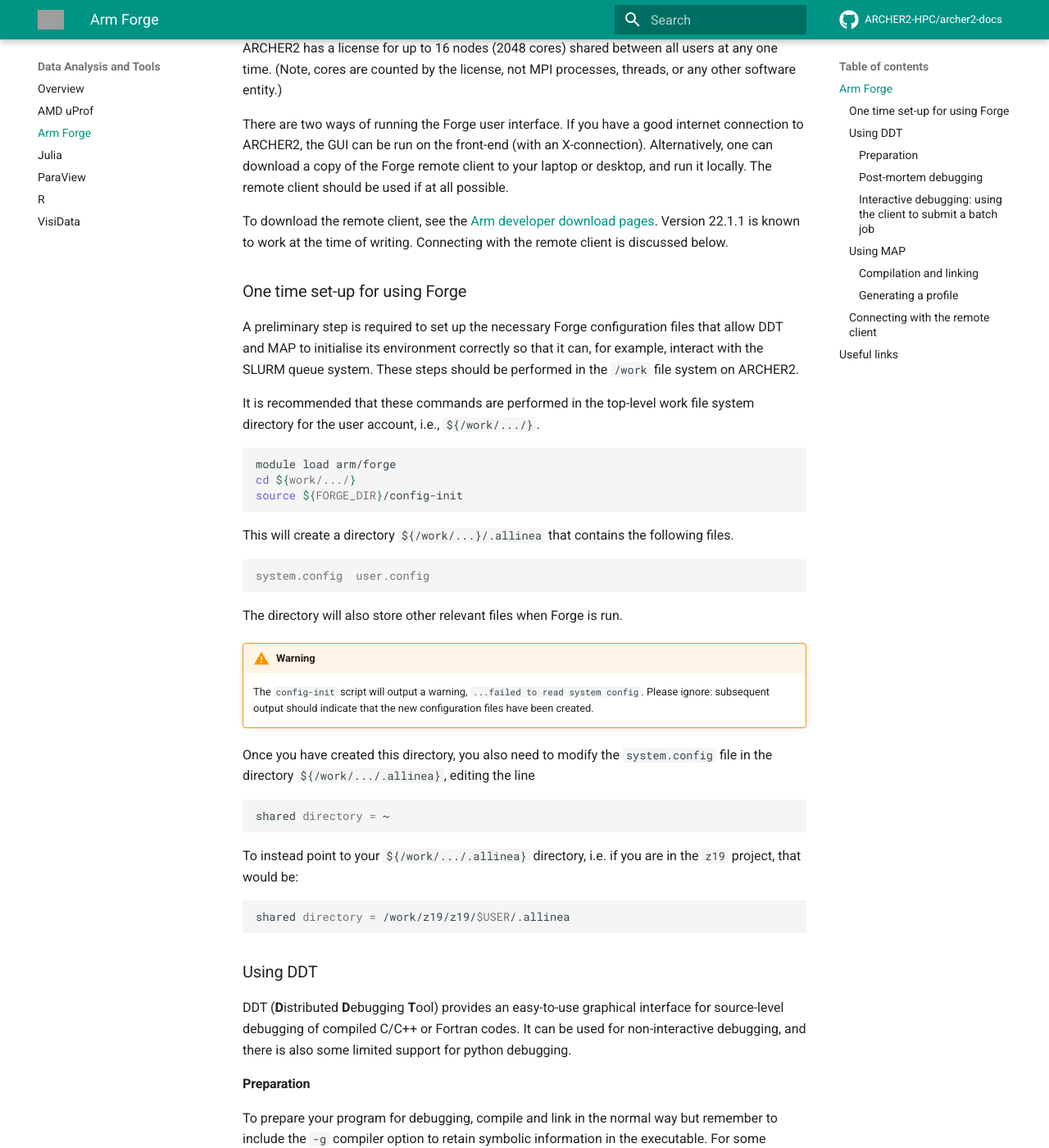
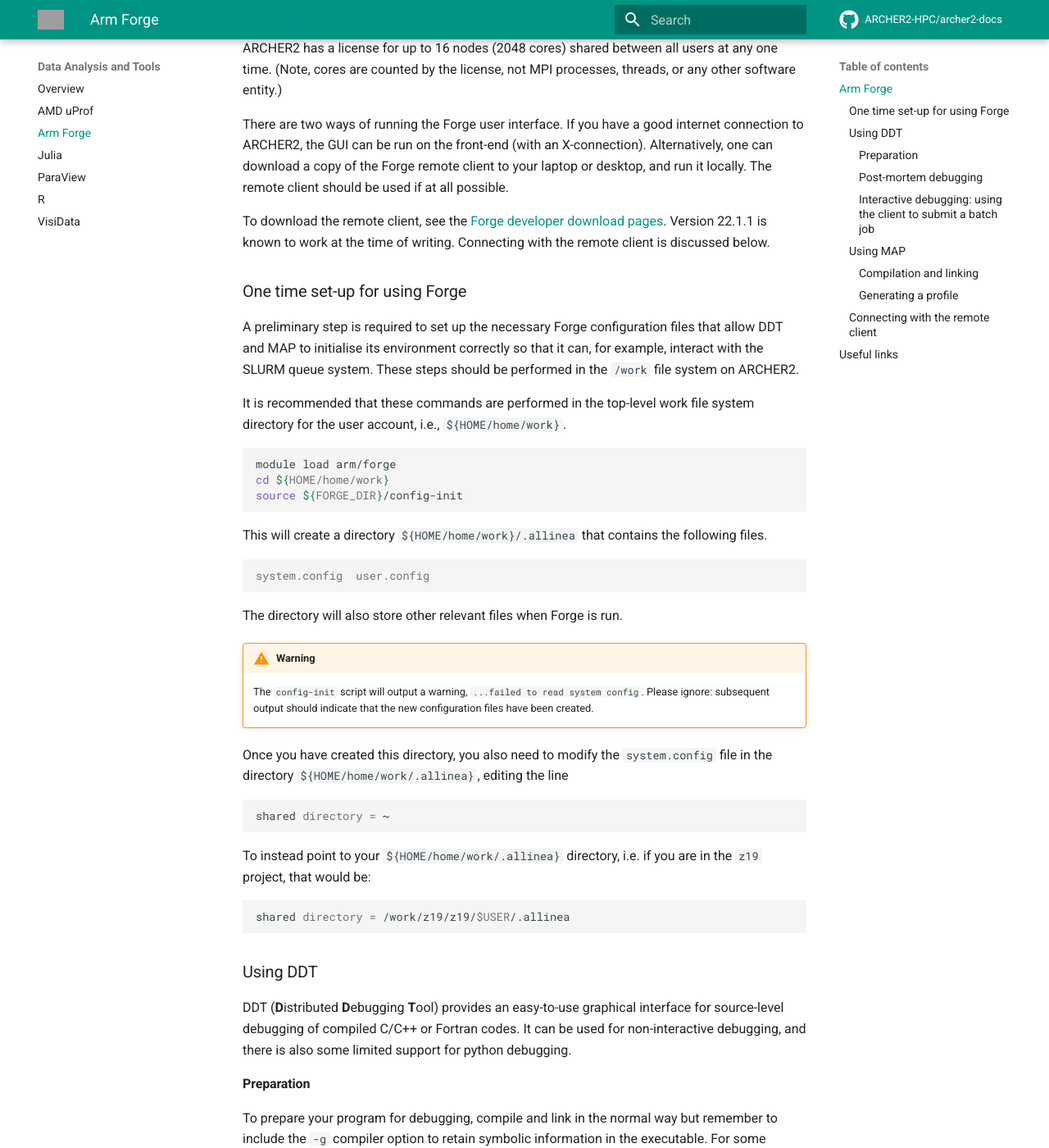
Before and after one commit to ARCHER2-HPC/archer2-docs, an MkDocs documentation site: the page built from docs/data-tools/arm-forge.md, in a window 1280 px wide and 1400 px high, scrolled down 474 px. Shown: the whole window at 82% size. Built offline with MkDocs 1.6.1 and Material for MkDocs 9.7.7, drawn with Linux system fonts in a browser that asks for light colours; comment, search, counter and statistics services are not loaded; grey boxes are pictures that could not be loaded.

Commit message:
Minor updates

````diff
--- a/docs/data-tools/arm-forge.md
+++ b/docs/data-tools/arm-forge.md
@@ -26,7 +26,7 @@
 at all possible.
 
 To download the remote client, see the
-[Arm developer download pages](https://www.linaroforge.com/downloadForge/).
+[Forge developer download pages](https://www.linaroforge.com/downloadForge/).
 Version 22.1.1 is known to work at the time of writing. Connecting with
 the remote client is discussed below.
 
@@ -41,15 +41,16 @@
 file system on ARCHER2.
 
 It is recommended that these commands are performed in the top-level work
-file system directory for the user account, i.e., `${/work/.../}`.
+file system directory for the user account, i.e., `${HOME/home/work}`.
 
 ```bash
 module load arm/forge
-cd ${work/.../}
+cd ${HOME/home/work}
 source ${FORGE_DIR}/config-init
 ```
 
-This will create a directory `${/work/...}/.allinea` that contains the following files.
+This will create a directory `${HOME/home/work}/.allinea` that contains the
+following files.
 
 ```output
 system.config  user.config
@@ -62,13 +63,13 @@
     Please ignore: subsequent output should indicate that the new configuration
     files have been created.
 
-Once you have created this directory, you also need to modify the `system.config` file in the directory `${/work/.../.allinea}`, editing the line
+Once you have created this directory, you also need to modify the `system.config` file in the directory `${HOME/home/work/.allinea}`, editing the line
 
 ```bash
 shared directory = ~
 ```
 
-To instead point to your `${/work/.../.allinea}` directory, i.e. if you are in the `z19` project, that would be:
+To instead point to your `${HOME/home/work/.allinea}` directory, i.e. if you are in the `z19` project, that would be:
 
 ```bash
 shared directory = /work/z19/z19/$USER/.allinea
@@ -151,7 +152,7 @@
 shown in small text at the lower left.
 
 
-![Arm Forge window](./forge-ddt.png)
+![Forge window](./forge-ddt.png)
 
 In the ***Application*** sub panel of the ***Run*** dialog box, details of the
 executable, command line arguments or data files, the working directory
````
